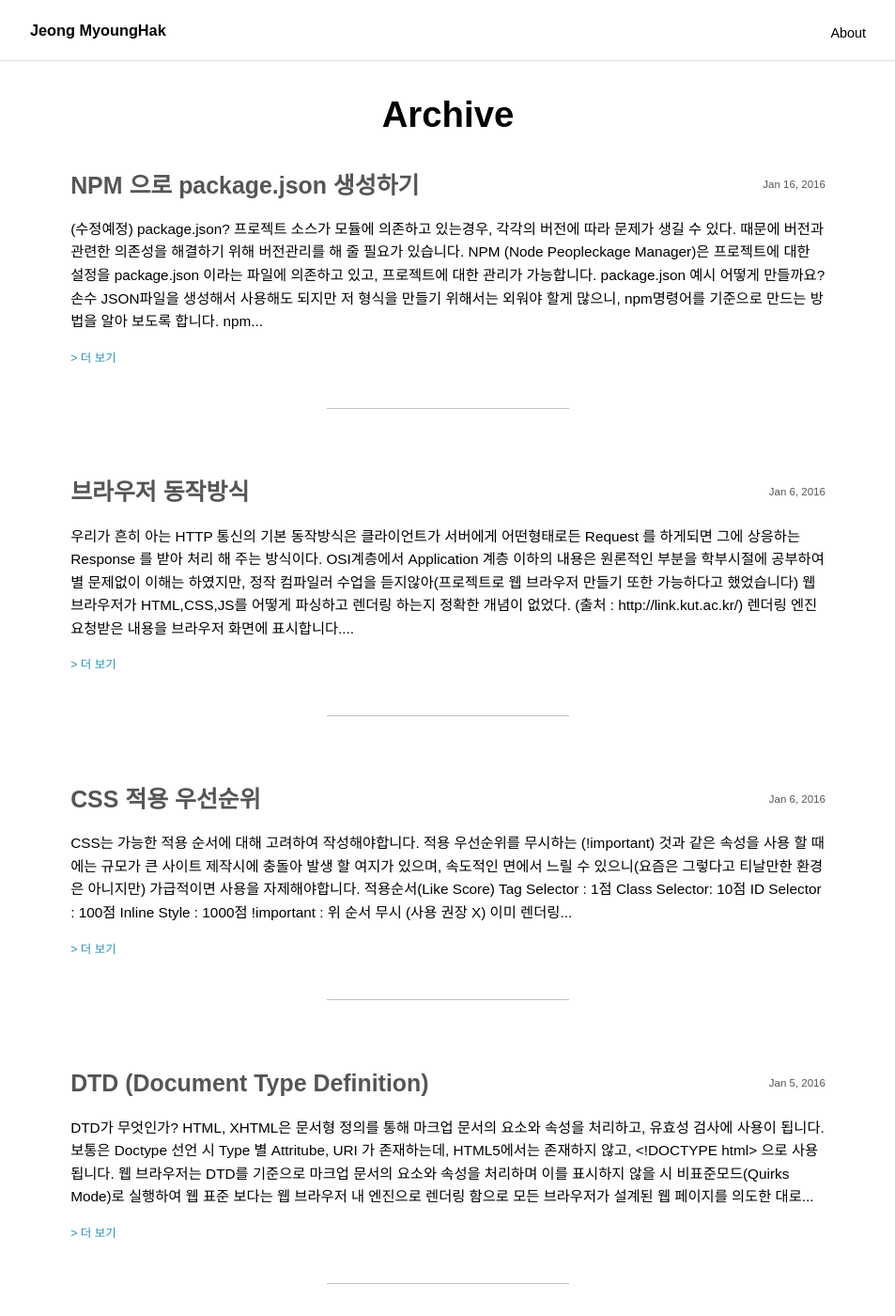
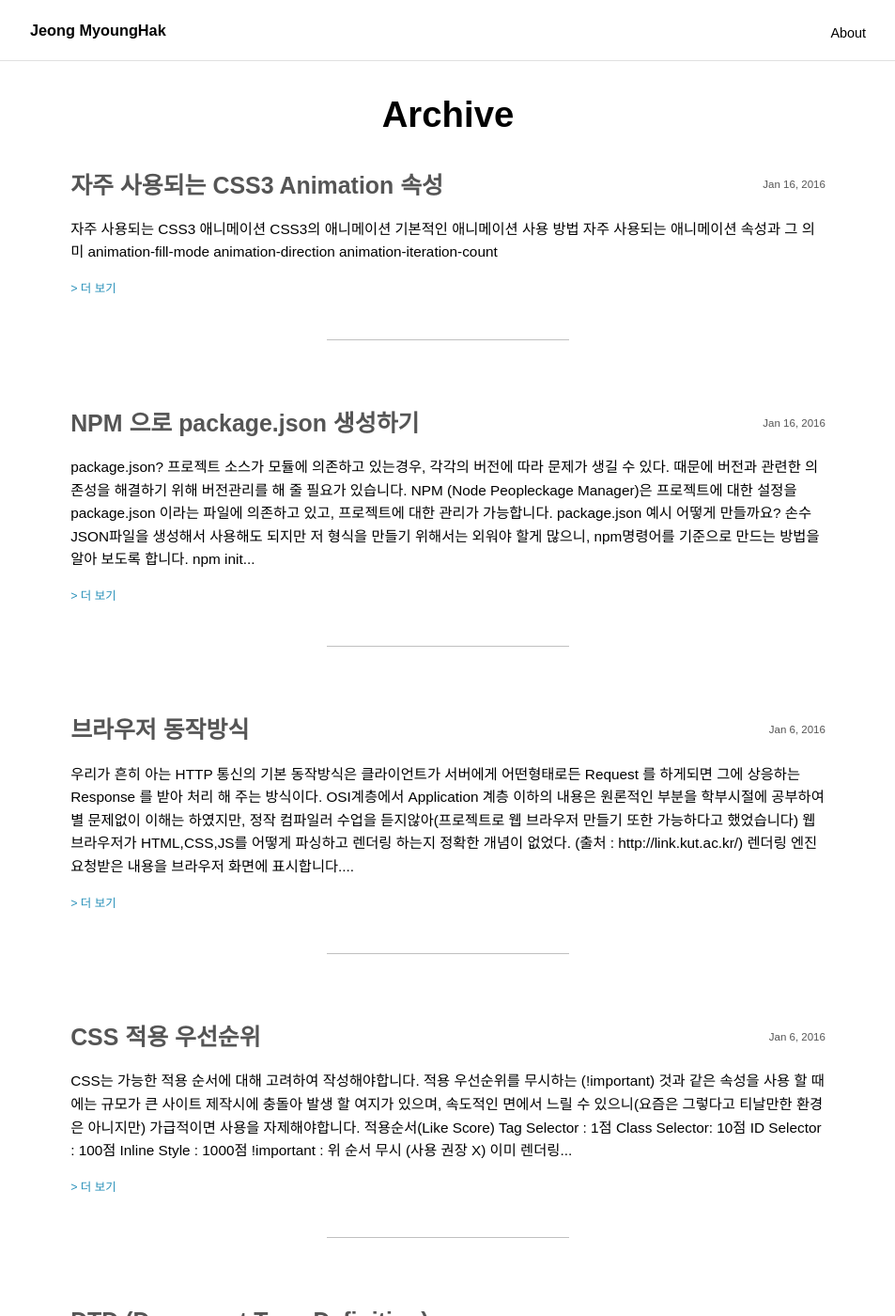
Before and after one commit to JeongMyoungHak/hagi4u.github.io, a Jekyll site: the page built from index.html, in a window 1280 px wide and 1400 px high. Shown: the whole window at 94% size, without its empty margins (163-1116 px from the left). Built offline with Jekyll 4.4.1, drawn with Linux system fonts in a browser that asks for light colours; some web fonts are replaced; Markdown is read by kramdown in place of the engine named in the settings.

Commit message:
markdown 확장자를 md 로 변경, CSS3 애니메이션 내용 추가(예정)

```diff
--- a/_includes/head.html
+++ b/_includes/head.html
@@ -5,7 +5,7 @@
 
   <title>{% if page.title %}{{ page.title }}{% else %}{{ site.title }}{% endif %}</title>
   <meta name="description" content="{% if page.excerpt %}{{ page.excerpt | strip_html | strip_newlines | truncate: 160 }}{% else %}{{ site.description }}{% endif %}">
-  <link href='//spoqa.github.io/spoqa-han-sans/css/SpoqaHanSans-kr.css' rel='stylesheet' type='text/css'>
+  <!--link href='//spoqa.github.io/spoqa-han-sans/css/SpoqaHanSans-kr.css' rel='stylesheet' type='text/css'-->
   <link rel="stylesheet" href="{{ "/css/main.css" | prepend: site.baseurl }}">
   <link rel="canonical" href="{{ page.url | replace:'index.html','' | prepend: site.baseurl | prepend: site.url }}">
   <link rel="alternate" type="application/rss+xml" title="{{ site.title }}" href="{{ "/feed.xml" | prepend: site.baseurl | prepend: site.url }}">
--- a/_posts/2016-01-17-what-is-npm.markdown
+++ b/_posts/2016-01-17-what-is-npm.md
@@ -6,8 +6,6 @@ categories: study npm package.json
 published: true
 ---
 
-
-(수정예정)
 ## package.json?
 프로젝트 소스가 모듈에 의존하고 있는경우, 각각의 버전에 따라 문제가 생길 수 있다. 때문에 버전과 관련한 의존성을 해결하기 위해 버전관리를 해 줄 필요가 있습니다.
 
--- /dev/null
+++ b/_posts/2016-04-25-css3-animation.md
@@ -0,0 +1,21 @@
+---
+layout: post
+title: "자주 사용되는 CSS3 Animation 속성"
+date: "2016-01-17 01:16:00 +0900"
+categories: study css3 TIL animation
+published: true
+---
+
+# 자주 사용되는 CSS3 애니메이션
+
+## CSS3의 애니메이션
+
+## 기본적인 애니메이션 사용 방법
+
+## 자주 사용되는 애니메이션 속성과 그 의미
+
+### animation-fill-mode
+
+### animation-direction
+
+### animation-iteration-count
--- a/_scss/base/_variables.scss
+++ b/_scss/base/_variables.scss
@@ -3,6 +3,11 @@
 // -------------------------
 $layout-width:890px;
 $layout-inner-padding: 45px;
+
+// -------------------------
+// Layout - header
+// -------------------------
+$header-height: 65px;
 
 // -------------------------
 // Color variables
--- a/_scss/components/_typography.scss
+++ /dev/null
@@ -1,6 +0,0 @@
-.l-title{
-	margin-bottom:rem(50px);
-
-	font-size:rem(40px);
-	text-align:center;
-}
--- a/_scss/layout/_section.scss
+++ b/_scss/layout/_section.scss
@@ -0,0 +1,3 @@
+.l-section {
+  padding-top: $header-height;
+}
--- a/_scss/main.scss
+++ b/_scss/main.scss
@@ -1,6 +1,7 @@
 $design-width: 1280px;
 $root-em: 24px;
 
+@import '../MUI/scss/base/variables';
 @import '../MUI/scss/base/reset';
 @import '../MUI/scss/base/mixins';
 @import '../MUI/scss/base/extends';
--- a/css/main.css
+++ b/css/main.css
@@ -54,6 +54,7 @@ template {
   display: none; }
 
 a {
+  color: inherit;
   background-color: transparent;
   text-decoration: none; }
 
@@ -102,7 +103,7 @@ svg:not(:root) {
   overflow: hidden; }
 
 figure {
-  margin: 1em 40px; }
+  margin: 0; }
 
 hr {
   -webkit-box-sizing: content-box;
@@ -210,9 +211,23 @@ td,
 th {
   padding: 0; }
 
+img {
+  max-width: 100%;
+  line-height: 1;
+  vertical-align: top; }
+
 fieldset img,
 label img {
   width: 100%; }
+
+h1,
+h2,
+h3,
+h4,
+h5,
+h6 {
+  margin: 0;
+  padding: 0; }
 
 .inner, .main-header {
   *zoom: 1; }
@@ -236,16 +251,22 @@ html {
       font-size: 23px; } }
   @media (max-width: 639px) {
     html {
+      font-size: 11px; } }
+  @media (max-width: 600px) {
+    html {
       font-size: 9px; } }
   @media (max-width: 480px) {
     html {
-      font-size: 7.7625px; } }
+      font-size: 7px; } }
   @media (max-width: 414px) {
     html {
-      font-size: 7.7625px; } }
+      font-size: 7px; } }
   @media (max-width: 400px) {
     html {
-      font-size: 6.75px; } }
+      font-size: 6px; } }
+  @media (max-width: 360px) {
+    html {
+      font-size: 6px; } }
   @media (max-width: 320px) {
     html {
       font-size: 6px; } }
@@ -255,8 +276,7 @@ html {
   width: 100%;
   margin: 0 auto; }
   #viewport .inner {
-    position: relative;
-    width: 100%; }
+    position: relative; }
 
 .cfx {
   zoom: 1; }
@@ -287,11 +307,6 @@ h6 {
 img {
   max-width: 100%; }
 
-.l-title {
-  margin-bottom: 2.08333rem;
-  font-size: 1.66667rem;
-  text-align: center; }
-
 body {
   margin: 0;
   padding: 0;
@@ -316,10 +331,18 @@ body {
   position: relative; }
 
 .main-header {
+  position: fixed;
+  top: 0;
+  right: 0;
+  left: 0;
+  z-index: 10;
   width: 100%;
   height: 65px;
   line-height: 65px;
   vertical-align: middle;
+  background-color: white;
+  /** Less than IE8 Polyfill */
+  background-color: rgba(255, 255, 255, 0.95);
   border-bottom: 1px solid #e0e0e0; }
   .main-header .bi {
     float: left;
@@ -338,12 +361,20 @@ body {
       .nav-gnb .nav-anchor[href="/archive/"] {
         display: none; }
 
+.l-section {
+  padding-top: 65px; }
+
 .footer {
   position: relative; }
 
 .main-footer {
   padding-top: 2.08333rem;
   padding-bottom: 2.08333rem; }
+
+.archive-title {
+  margin-bottom: 2.08333rem;
+  font-size: 1.66667rem;
+  text-align: center; }
 
 .archive-item {
   position: relative;
--- a/index.html
+++ b/index.html
@@ -2,7 +2,7 @@
 layout: default
 ---
 <div class="home archive inner">
-  <h1 class="l-title">
+  <h1 class="archive-title">
     Archive
   </h1>
   <ul class="archive-list">
--- a/package.json
+++ b/package.json
@@ -7,6 +7,7 @@
     "browser-sync": "2.10.1"
   },
   "devDependencies": {
+    "gulp": "^3.9.0",
     "gulp-autoprefixer": "^3.1.0",
     "gulp-sass": "^2.1.1"
   }
```
Also changed, not shown: _scss/layout/_header.scss (+19 -16 lines), _scss/layout/_nav.scss (+18 -22 lines), _scss/modules/_archive.scss (+41 -51 lines), _posts/2016-01-05-dtd-notes.md (renamed from _posts/2016-01-05-dtd-notes.markdown), _posts/2016-01-06-css-priority.md (renamed from _posts/2016-01-06-css-priority.markdown), _posts/2016-01-06-understand-browser-processing.md (renamed from _posts/2016-01-06-understand-browser-processing.markdown).
